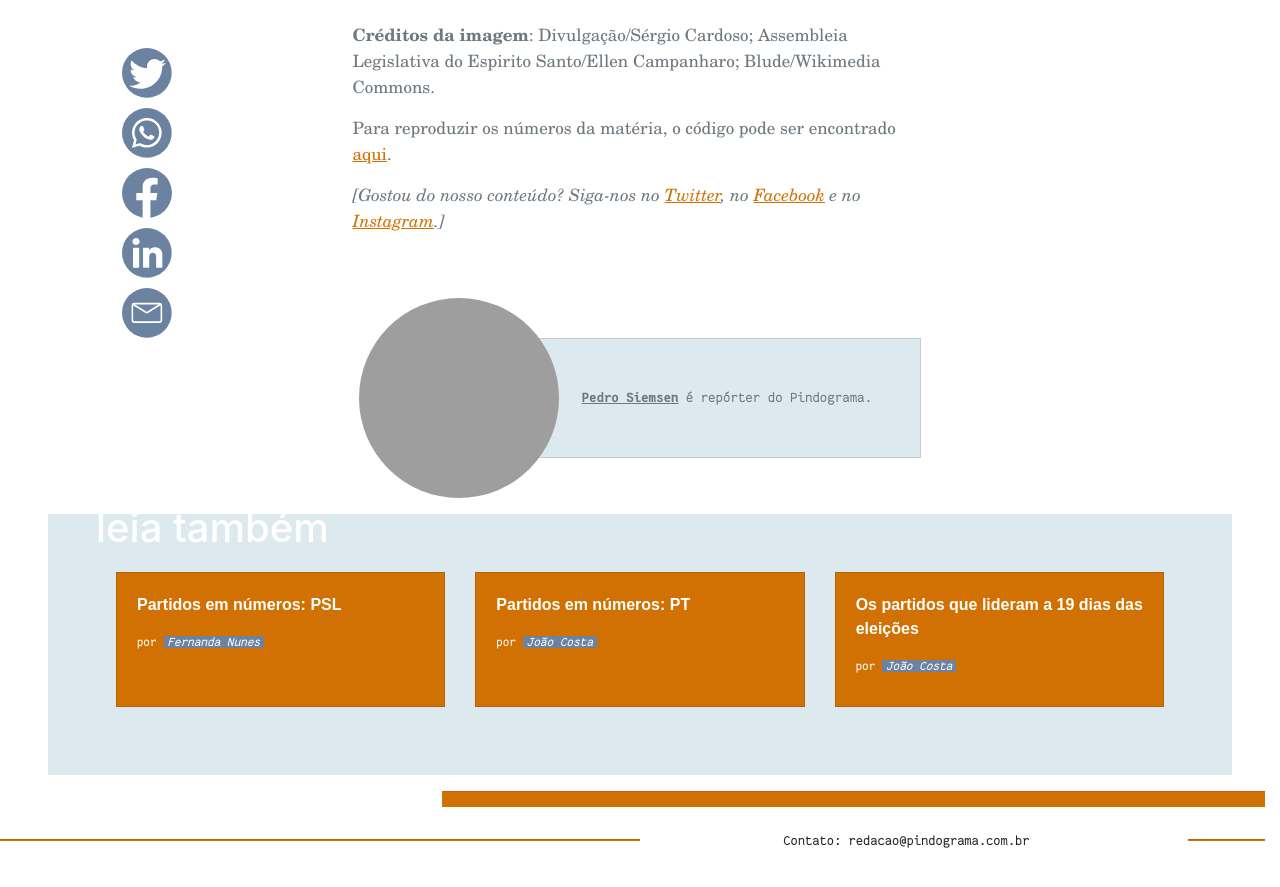
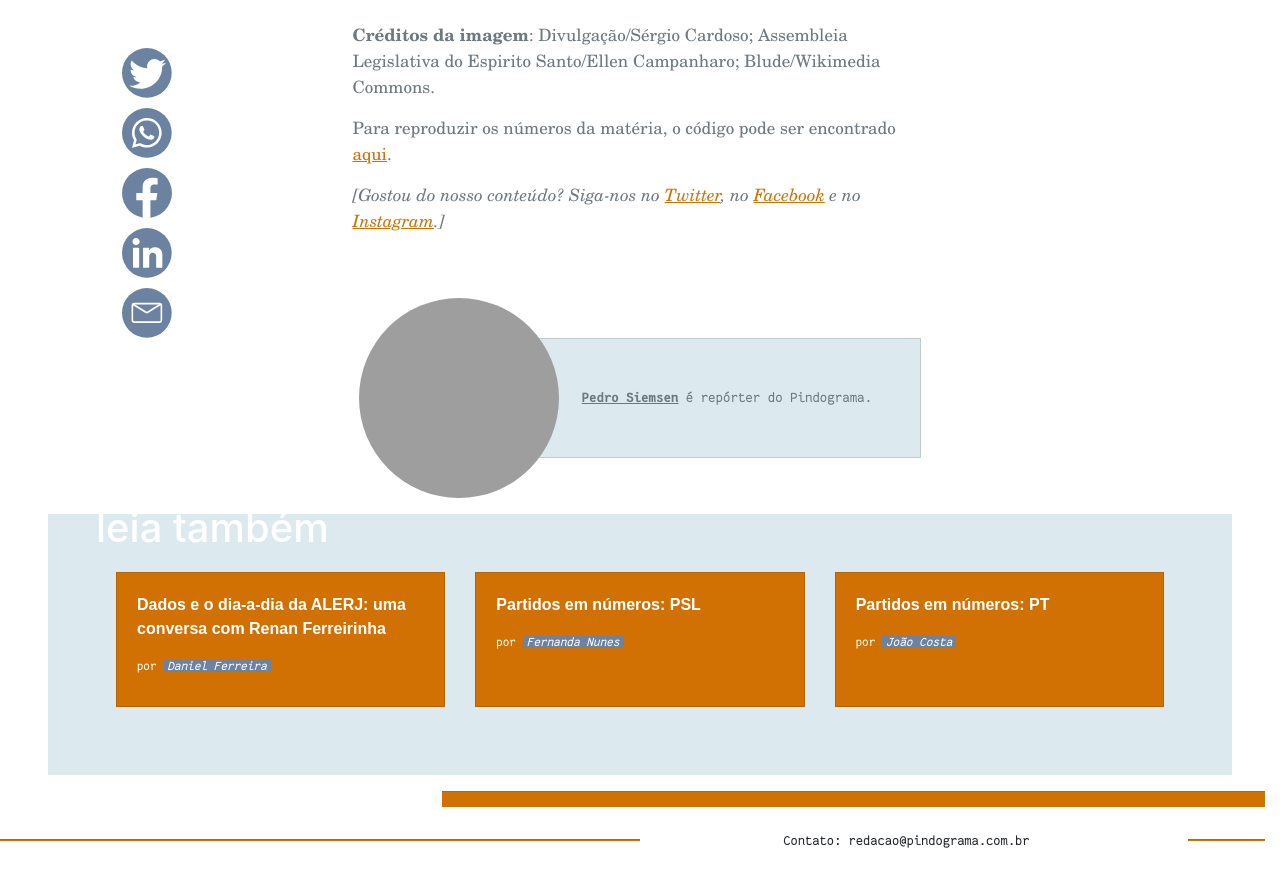
Before and after one commit to pindograma/pindograma.github.io, a Jekyll site: the page built from _posts/2020-10-28-vitoria.md, in a window 1280 px wide and 900 px high, scrolled down 5192 px. Shown: the top 887 px of the window. Built offline with Jekyll 4.4.1, drawn with Linux system fonts in a browser that asks for light colours; some of the changed lines change nothing that is shown; grey boxes are pictures that could not be loaded.

Commit message:
content: add Renan interview

```diff
--- a/_data/metadata.yml
+++ b/_data/metadata.yml
@@ -1,2 +1,2 @@
-main_post: vitoria
-secondary_post: pt
+main_post: renan
+secondary_post: psl
--- /dev/null
+++ b/_posts/2020-10-31-renan.md
@@ -0,0 +1,341 @@
+---
+layout: post
+title: "Dados e o dia-a-dia da ALERJ: uma conversa com Renan Ferreirinha"
+subtitle: "Deputado estadual fala sobre políticas públicas baseadas em evidências, democracia participativa e corrupção no estado do Rio"
+description: "Deputado estadual fala sobre políticas públicas baseadas em evidências, democracia participativa e corrupção no estado do Rio"
+author: daniel
+image: /assets/post_images/renan.jpg
+date: 2020-10-31
+refid: renan
+---
+
+Renan Ferreirinha, deputado estadual pelo PSB no Rio de Janeiro, é o
+parlamentar mais jovem do estado. Estudou Ciência Política em Harvard, deixou a
+universidade para fundar o [Mapa Educação](https://mapaeducacao.com/), e
+elegeu-se deputado em 2018. Além disso, é co-fundador do Acredito, movimento de
+renovação política integrado pelos deputados federais Felipe Rigoni (PSB-ES) e
+Tabata Amaral (PDT-SP).
+
+Renan foi relator da comissão da Assembleia Legislativa do Rio de Janeiro
+(ALERJ) para investigar os desvios durante a pandemia de COVID-19. Seu
+[relatório](https://politica.estadao.com.br/blogs/fausto-macedo/wp-content/uploads/sites/41/2020/10/relatoriocomissaocovidanexos_061020204149.pdf),
+publicado no início de outubro, tem centenas de páginas de denúncias contra o
+governador afastado Wilson Witzel (PSC), mas também inclui propostas concretas
+para aumentar a transparência do governo estadual e para reformar o sistema de
+saúde do estado, depois de escândalos vultosos de corrupção.
+
+Em conversa com o _Pindograma_, Renan falou sobre a relação de sua equipe com a
+academia e sobre a recepção que debates em torno de dados têm na ALERJ. Também
+discutimos o que os deputados devem fazer quando faltam pesquisas sobre uma
+política pública em debate; como melhorar a performance dos órgãos de controle
+no Rio de Janeiro; e por que suas tentativas de envolver a população nas
+decisões de seu mandato não deram certo.
+
+---
+
+**Pindograma**: O relatório da Alerj sobre desvios durante a pandemia de
+COVID-19, do qual você foi relator, diz o seguinte sobre a política dos
+hospitais de campanha adotada pelo governador Witzel: "Ainda que se trate de
+uma situação emergencial, toda política pública desse porte requer estudos que
+justifiquem sua escolha como a mais apropriada, inexistentes no presente caso".
+Quais tipos de fontes você e sua equipe consultam na hora de fazer políticas
+públicas?
+
+**Renan Ferreirinha**: Depende da área em que estamos atuando. Tem algumas áreas
+prioritárias no mandato, nas quais já temos um _know how_. E destaco três:
+educação; transparência e combate à corrupção; e a parte fiscal —
+desenvolvimento econômico e orçamento. Nisso, nós temos especialistas internos
+com os seus conhecimentos e eu particularmente venho estudando muito sobre as
+três áreas. Há um planejamento estratégico para cada [uma delas] e também
+alguém no time que é considerado um especialista na área.
+
+Em outros campos, temos especialistas externos, funcionando mais como
+consultores, onde sempre que tenho uma situação sobre a qual pretendo me
+aprofundar, entro em contato. Existem fundações e institutos que estão fazendo
+um trabalho ótimo. No caso da segurança pública –– que não é uma área em que o
+nosso mandato tem um braço interno de atuação, embora eu esteja a todo momento
+falando de segurança pública –– tem instituições que estão ao redor que eu
+valorizo.
+
+Por exemplo, o Instituto Sou da Paz, o Instituto Igarapé, o núcleo de segurança
+pública da UFF [Universidade Federal Fluminense]. Eu conheço e sei da seriedade
+das pessoas, então se acontecer alguma coisa desse campo e que seja algo mais
+difícil, que necessite de um estudo e de uma consultoria, eu ligo pra Ilona
+[Szabó, diretora do Instituto Igarapé], que é uma excelente especialista em
+segurança pública. Então acho que temos essas referências.
+
+Na saúde, recentemente desenvolvemos muito isso. Com a pandemia, tivemos que
+fazer um trabalho de readaptação e entender quais eram as principais
+prioridades da sociedade, e saúde com certeza estava ali. Então eu me coloquei
+num papel de fiscalização muito ativo, que já exercíamos na parte de finanças
+públicas em 2019, na parte de contratos em geral. Fizemos muito na saúde
+em 2020. Hoje, existe uma rede desde a Fiocruz e a UERJ até vários médicos que
+estão em volta do mandato de certa forma contribuindo com opiniões e ajudando
+no entendimento de algumas coisas.
+
+<br>
+
+**Pindograma**: Nós demos uma olhada em _papers_ avaliando a gestão de
+hospitais públicos por organizações sociais, política que é criticada pelo seu
+relatório. No entanto, existe pouca produção acadêmica robusta sobre o assunto.
+Como você faz políticas públicas baseadas em evidências quando não existe um
+corpo de pesquisa desenvolvido em que você possa se embasar? Por exemplo,
+existe uma diferença entre ter cinquenta _papers_ que dizem: "Isto é o que você
+tem que fazer" e os casos de políticas públicas que ninguém tinha feito antes,
+como foram os corredores de ônibus em São Paulo na década de 80.
+
+**Renan Ferreirinha**: Essa é uma pergunta que debato muito com os meus amigos,
+especialmente com o [deputado federal Felipe] Rigoni, uma pessoa que se guia
+muito por evidências. Todos nós, na verdade: o Rigoni, eu, a [deputada federal]
+Tabata [Amaral] e o [senador] Alessandro [Vieira].
+
+Primeiro, tem muita coisa que já está aí. Tem que reconhecer que muitas
+políticas públicas têm sim um trabalho de evidências catalogadas e de bons
+_cases_ aplicados, e que dá pra usarmos de inspiração. Por exemplo, na
+educação, que é a minha área central, você tem inúmeras alternativas que são
+menosprezadas e as pessoas ficam dando murro em ponta de faca quando você já
+tem muitas [políticas] que são consenso. Quer dizer que tudo já é consenso? É
+claro que não. Mas estamos sempre desbravando, sempre entendendo.
+
+O segundo ponto é sobre uma pauta que eu particularmente tenho buscado fazer
+muito no Rio de Janeiro, que é provocar no sentido positivo a academia e o
+legislativo a estarem mais em contato. Especialmente no Rio de Janeiro, que tem
+uma vocação a discutir Brasil e mundo, mas esquece de seu próprio quintal. Daí,
+temos aqui situações absurdas que não conseguimos resolver internamente, porque
+não há muitas pessoas pesquisando. Fazer com que se produza um conhecimento
+científico sobre o Rio de Janeiro é muito importante — uma crítica que eu faço
+muito no que tange ao desenvolvimento econômico. Modéstia à parte, o Rio de
+Janeiro tem uns dos maiores economistas do Brasil, basta você ver o pessoal que
+esteve na elaboração do Plano Real. Esse capital humano precisa ser destinado a
+pensar sobre o Rio de Janeiro também.
+
+Terão momentos em que não teremos resposta das próprias evidências e daí, o que
+nós teremos que fazer? Exercer a democracia da maneira mais participativa e
+representativa possível, trazendo a população e diferentes instituições para
+que você possa ter diferentes opiniões sendo colocadas e chegarmos num nível em
+que é possível afirmar um avanço.
+
+Agora, você precisa ter decisão. É muito importante decidir. Lugar de política
+pública é lugar de tomar decisões difíceis. Para fazer orçamentos, você precisa
+tomar decisões difíceis. Não dá pra você ficar na indecisão, especialmente por
+parte do Executivo. Quando o Witzel fez o [discurso de defesa dele na
+ALERJ](https://diariodorio.com/atacado-por-witzel-deputado-renan-ferreirinha-responde-com-video-contradizendo-o-governador-afastado/)
+— em que me atacou diretamente — ele me chamou de engenheiro de obra pronta e
+tudo mais. Ele transferiu a responsabilidade dele de governar, para a qual ele
+foi eleito.
+
+<br>
+
+**Pindograma**: Na ALERJ, deve haver bastante articulação para passar PLs. Como
+você explica para colegas que não têm uma formação em ciência política ou em
+economia que eles têm de acreditar em certa evidência e não, digamos, em uma
+teoria ultrapassada? Como você convence um colega a acreditar no que uma
+regressão te diz?
+
+**Renan Ferreirinha**: O pessoal costuma valorizar o trabalho acadêmico. Os
+mandatos, nas suas diferentes escalas, têm as suas assessorias técnicas. Às
+vezes você vai ter que convencer o assessor do cara daquela comissão, que está
+ali há 20 anos no Parlamento, conhece e entende. Existe um debate técnico nos
+bastidores que é interessante e forte.
+
+Já na comissão da COVID, foram meses muito intensos de análises. Eu montei uma
+força tarefa interna. Outros mandatos também acompanharam e contribuíram com as
+discussões. E a partir do momento em que você vê o material escrito, isso é
+valorizado.
+
+A grande dificuldade que nós temos é a administração dos dados — o volume das
+informações e a velocidade em que ela precisa chegar até a gente. Às vezes,
+estamos votando uma situação que tem estudos e tal, mas você precisa coletar
+isso de forma organizada e montar, por exemplo, uma nota técnica.
+
+Lembrando que existem situações e mais situações. Em algumas, o espaço técnico
+vai ter muita força e em outras, o espaço político vai se sobressair muito. Em
+discussões comportamentais, infelizmente nós ainda patinamos muito no assunto.
+Eu posso apresentar várias estatísticas de mortalidade de grupos minoritários
+de membros da comunidade LGBTQI+; de quão perigoso é você ser hoje um jovem
+preto da periferia do Rio de Janeiro. Essas discussões, querendo ou não, ainda
+têm um peso muito politicamente enviesado no Legislativo. Nós precisamos
+fortalecer os estudos para que consigamos tirar o achismo dessas questões.
+
+Agora, tem áreas em que há um avanço bem forte, como na parte orçamentária. Se
+eu apresento uma nota técnica mostrando que um PL de um deputado vai onerar o
+estado em X milhões de reais e que ele não deve passar, eu tenho grandes
+chances de conseguir embarreirar esse projeto. Porque nesses últimos anos o Rio
+de Janeiro foi percebendo o buraco financeiro em que estamos. Esse é um tema
+que está sendo tão martelado que as pessoas estão criando consciência. É algo
+que nós como país conseguimos avançar por ter pessoas técnicas comandando,
+tanto na Secretaria da Fazenda quanto no Ministério da Economia.
+
+<br>
+
+**Pindograma**: Você menciona que trabalhou com o Tribunal de Contas do Estado
+(TCE) para formular o relatório sobre os desvios durante a pandemia. Mas nos
+últimos anos, tivemos [seis conselheiros
+afastados](https://epoca.globo.com/brasil/noticia/2017/10/sem-6-conselheiros-afastados-por-corrupcao-tce-do-rio-atua-com-rigor.html)
+do Tribunal por denúncias de corrupção. Isso deveria nos deixar desconfiados
+dos órgãos de controle?
+
+**Renan Ferreirinha**: Primeiro, é preciso entender que existe essa situação
+especialmente nos cargos em que há uma influência política muito forte. [Cinco
+dos sete conselheiros do TCE são escolhidos pelo governador ou pela ALERJ]. A
+conselheira que sobrou, a Marianna [Willeman], era de carreira. Ela foi
+indicada pelo Ministério Público à época. Assim, você mostra como a valorização
+dos servidores públicos técnicos é muito importante.
+
+Eu tenho conhecido muitos servidores públicos que são apaixonados pelo que
+fazem e que nasceram para serem servidores públicos. Se você não tivesse
+pessoas que se dedicam tanto, que são literalmente heróis anônimos que a
+sociedade não conhece, o sistema público iria sucumbir. E quando [esses
+servidores] veem possibilidades de dar uma contribuição, eles estão sedentos
+para isso. O relatório [sobre a COVID-19] foi um exemplo disso: recebíamos
+requerimentos nos quais víamos uma escrita muito detalhada sobre o que estava
+acontecendo. E essa diferença foi importante.
+
+Agora, sou muito crítico do modelo dos órgãos de controle. É o dilema de quem
+guarda os guardiões. Quem fiscaliza o Ministério Público, o TCE, o TJ? É
+importante nós termos pessoas com independência, sem rabo preso nessas
+situações. O que o [senador] Alessandro [Vieira] faz em Brasília é bem
+interessante. É questionar que a corrupção existe não só no Poder Executivo,
+não só no Poder Legislativo, mas também no Judiciário e nos órgãos de controle.
+
+Trazendo um pouco para a filosofia política, eu adoraria que todo mundo pudesse
+agir no estilo kantiano: fazer o que é correto porque é intrinsecamente certo.
+Mas essas nem sempre são as motivações que as pessoas têm para agir
+corretamente. Então, que possamos dar uma dose extra e falar: "Amigo, se você
+não está sendo motivado pelo imperativo categórico, que você pelo menos possa
+entender que as consequências da sua ação são terríveis e que você tenha a
+transparência de olho em você, fazendo com que se iniba a fazer algo errado".
+Acho que é um pouco disso que temos que promover na sociedade.
+
+<br>
+
+**Pindograma**: Aproveitando o gancho sobre corrupção: o [Ministério Público
+denunciou](https://g1.globo.com/rj/rio-de-janeiro/noticia/2020/08/28/mpf-aponta-ceciliano-como-protagonista-em-esquema-de-corrupcao-chefiado-por-witzel.ghtml),
+além de Wilson Witzel e outras pessoas no Executivo, dois deputados da ALERJ
+como parte do esquema de desvios durante a pandemia. No relatório sobre a
+COVID-19, esses deputados não foram mencionados. Por quê?**
+
+**Renan Ferreirinha**: As denúncias do Ministério Público são referentes aos
+duodécimos que você tem na ALERJ. Basicamente, a ALERJ recebe uma quantia todo
+mês, e no final do ano sobra alguma coisa e essa sobra vai pro Fundo Especial.
+Eu sou muito crítico em relação à existência desse Fundo Especial, seja pra
+ALERJ, Ministério Público ou qualquer outro órgão existente. Somando todos
+esses Fundos Especiais, para se ter uma noção, são 1 bilhão e 600 milhões [de
+reais] que você tem parados.
+
+Eu sou autor de uma PEC que quer terminar com esses Fundos Especiais. Se sobrou
+dinheiro no final do ano, de frutos de economias, volta pro Tesouro Estadual
+para ser investido em política pública. Não faz sentido um estado quebrado onde
+os poderes podem guardar o seu dinheiro para poder investir em imóvel ou às
+vezes, como o TCE, fazer pagamentos não relacionados à natureza do órgão.
+
+[A má aplicação dos duodécimos] não estava dentro do nosso escopo em nenhuma
+das áreas temáticas que o relatório abordou. Não estava relacionada ao
+orçamento de saúde do estado. Não estava relacionada a respiradores,
+medicamentos, cestas básicas. A natureza do que nós estávamos fazendo estava
+voltada para o orçamento de contratos e gastos do governo estadual durante a
+pandemia na saúde. Essa é a descrição da comissão. Então eu colocar algo para
+além disso seria uma clara perseguição ou clara forçação de barra do nosso
+lado.
+
+De toda forma, uma situação de busca e apreensão é a primeira etapa que você
+tem [em uma investigação]. Certamente, o Ministério Público tem mais
+informações que até hoje não vieram a público. O que eu posso te dizer é que eu
+sou super a favor de todo tipo de investigação. Sou o parlamentar que mais foi
+contra a [retomada dos [mandatos dos]
+deputados](https://g1.globo.com/rj/rio-de-janeiro/noticia/2020/05/28/deputados-que-foram-presos-na-lava-jato-assumem-mandato-na-alerj-nesta-5a-apos-decisao-do-stf.ghtml)
+que haviam sido presos na Operação Furna da Onça. Não me furtei a esse debate.
+
+<br>
+
+**Pindograma**: A sua equipe desenvolveu o aplicativo "Nosso Mandato" para
+tentar aumentar o engajamento do seu mandato com os eleitores. Mas parece que
+não teve uma participação grande da população. Ontem baixamos o aplicativo e
+vimos que poucas pessoas votavam, poucas pessoas liam as coisas. E é um ótimo
+aplicativo. Não tem nenhum problema. As pessoas só não usam. Parece que há um
+descompasso entre a transparência acontecer do ponto de vista dos órgãos
+públicos e o público ir lá e ver o que está transparente. Como lidar com esse
+problema?
+
+**Renan Ferreirinha**: Quando eu assumi no primeiro ano, eu tive várias ideias
+de inovação, participação e também sobre como diminuir as barreiras de entrada,
+para que as pessoas realmente pudessem estar atuando [na política]. O
+aplicativo é uma grande ferramenta. Tivemos uma divulgação muito intensa no
+começo do mandato e teve um momento que teve uma participação interessante,
+quando tivemos aproximadamente 500 pessoas que estavam ativas.
+
+O aplicativo não foi uma das prioridades nos últimos meses e muito também
+graças à pouca adesão. Precisamos estimular mais a vontade e demanda sobre
+consumo desse tipo de informação. Eu gastei muita energia com isso. Sou
+coordenador do Parlamento Juvenil, que é um projeto no qual jovens passam uma
+semana na ALERJ, para criarmos uma situação de engajamento. Tem também um
+projeto nosso chamado "Deputado na Rua" (que claramente no momento está
+suspenso e substituído pelas lives). Eu ia para praças públicas em que a
+recepção era muito boa – mas tinha praças em que a recepção não era: eu ficava
+falando pra umas cinco pessoas.
+
+Muitas vezes, por mais que queiramos fazer da democracia o mais participativa
+possível, as pessoas se acomodam. As pessoas se acomodam de votar de dois em
+dois anos, e é isso que nós precisamos desconstruir. O caminho não é culpando a
+população, mas sim mostrando que dá pra ter representantes que estão buscando
+[tornar a democracia mais participativa]. Eu não acredito que a população não
+queira algo que seja benéfico. Isso acontece porque não foi mostrado um modo
+interessante de ela fazer parte disso. Se você for fazer uma visita na ALERJ,
+existe todo um protocolo, em que você só pode entrar de calça. Até mesmo
+porteiro só podia entrar de calçado fechado. Se é a casa do povo, não deveria
+ser assim.
+
+Com esse mundo pós-Covid, estaremos pensando qual é o papel do aplicativo. Você
+pode ver que não há nenhum post meu sobre o aplicativo nos últimos seis meses.
+Talvez alguém tenha feito alguma divulgação pontual, mas tiramos isso do pé [do
+acelerador], porque ficou confuso explicar para as pessoas. É uma barreira que
+precisamos reconhecer e pensar em outras ideias. Eu sou muito fã da ideia do
+aplicativo. Confesso que algumas pessoas do meu time já viraram pra mim e
+falaram para parar de dedicar energia a isso, mas eu acredito que pode dar
+certo. É uma questão ainda de se adequar.
+
+**Pindograma**: O seu trabalho final em Harvard foi sobre a correlação entre a
+"corrupção do dia a dia" –– coisas como furar a fila –– e a corrupção em larga
+escala no governo. Acho que agora você está numa posição privilegiada de ver a
+corrupção do dia a dia, só que dos políticos que também podem praticar
+corrupção em larga escala. Afinal, os políticos na ALERJ gostam de furar a
+fila?
+
+**Renan Ferreirinha**: Há várias situações na ALERJ em que deputados usam de
+seus privilégios –– inclusive furando a fila. Se você der um Google, você vai
+encontrar episódios de furação de fila em algumas colunas.
+
+Quando derrubamos um PL no ano passado que queria voltar com as placas de
+bronze para carros [de deputados], teve um deputado que foi à tribuna. Ele
+reclamou que ia no Palácio Guanabara e tinha de se identificar na recepção. É
+óbvio que ele tinha que se identificar, como qualquer pessoa! É uma experiência
+prática bem interessante de certa forma ver o que eu estudei na faculdade
+acontecer no dia a dia.
+
+Mas nesse trabalho que eu fiz com o [professor] Michael Sandel, ficou claro que
+o jeitinho brasileiro não é algo intrinsecamente ruim. Ele tem o seu lado bom e
+o seu lado ruim, e um dos meus objetivos era separar os dois. O meu trabalho
+faz até uma contraposição ao trabalho do [ministro do STF Luís Roberto]
+Barroso, que diz que o saldo do jeitinho brasileiro é negativo. Eu não acredito
+que seja isso. Acredito que haja um lado positivo muito grande: a perseverança,
+a criatividade. Quando você vai no Vidigal, por exemplo, e você pergunta sobre
+as casas tortas, se elas irão cair e coisa assim, você descobre que aquela casa
+está há 50 anos ali. Aquela pessoa não é formada em engenharia e nem tem uma
+mansão. Eu não vejo nenhuma imoralidade nisso.
+
+Trazendo [isso] ao que eu tenho visto na ALERJ, temos que entender o lugar de
+privilégio de onde eu e vocês [do _Pindograma_] partimos. Nós lemos, pensamos e
+tivemos professores que nos fizeram pensar. No meu caso, o Sandel perguntava se
+a minha análise era mais deontológica, aristotélica ou utilitarista. Isso não
+acontece com todo mundo! Por isso, é uma linha muito tênue entre arrogância e
+passar a mensagem [sobre o que é certo ou errado].
+
+Mas precisamos reconhecer que, nas políticas públicas, o impacto das decisões é
+muito alto. Por isso, precisamos de uma formação muito forte na parte ética.
+Essa é a minha teoria de mudança de vida: fortalecimento da educação. É um
+trabalho que tem de começar na escola. Brincadeiras como "Quem cola não sai da
+escola" não podem ser aceitas. É mudar essa página.
+
+---
+
+**Contribuíram com a entrevista**: Antonio Piltcher e Pedro Fonseca.
```
Also changed, not shown: assets/post_images/renan.jpg (added).
